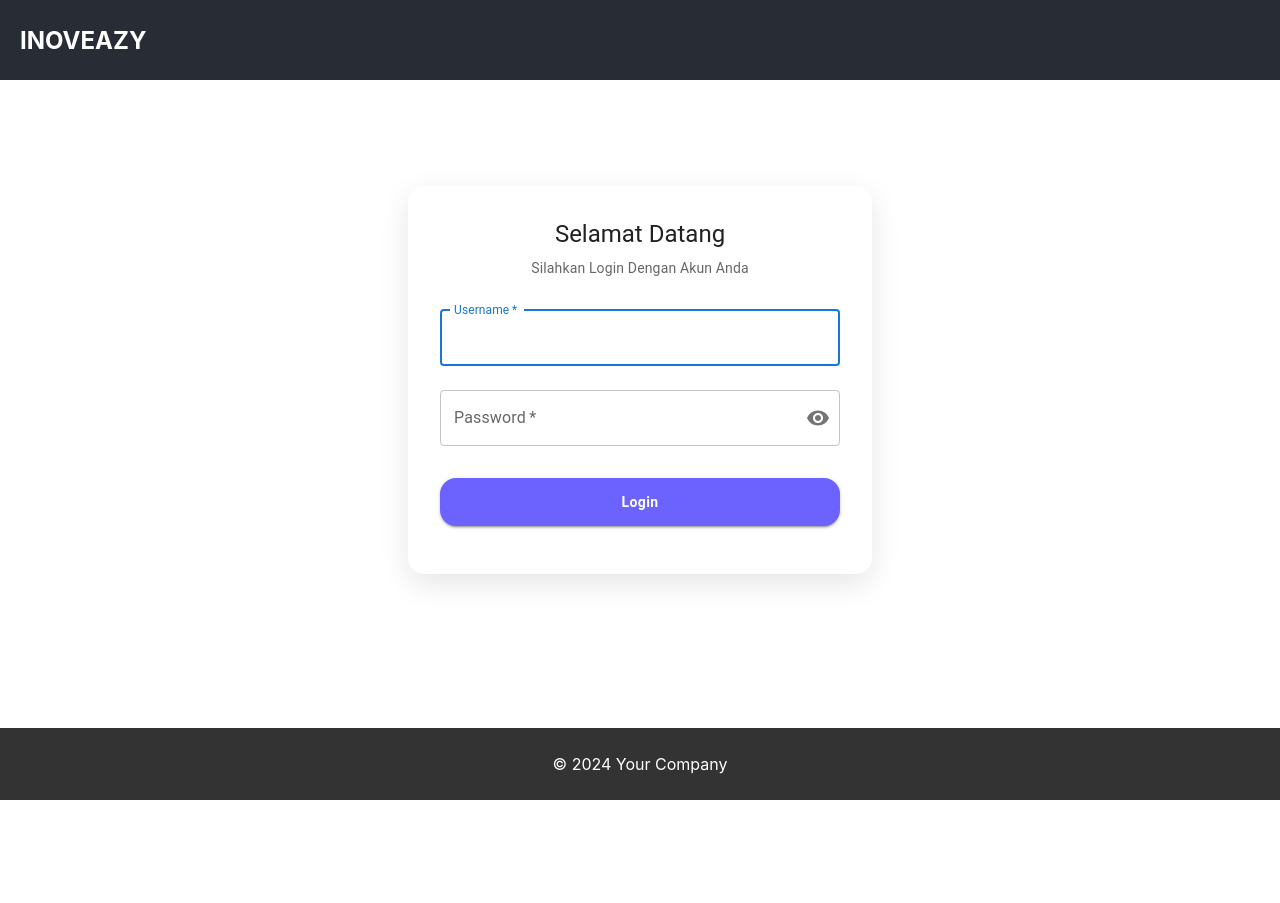
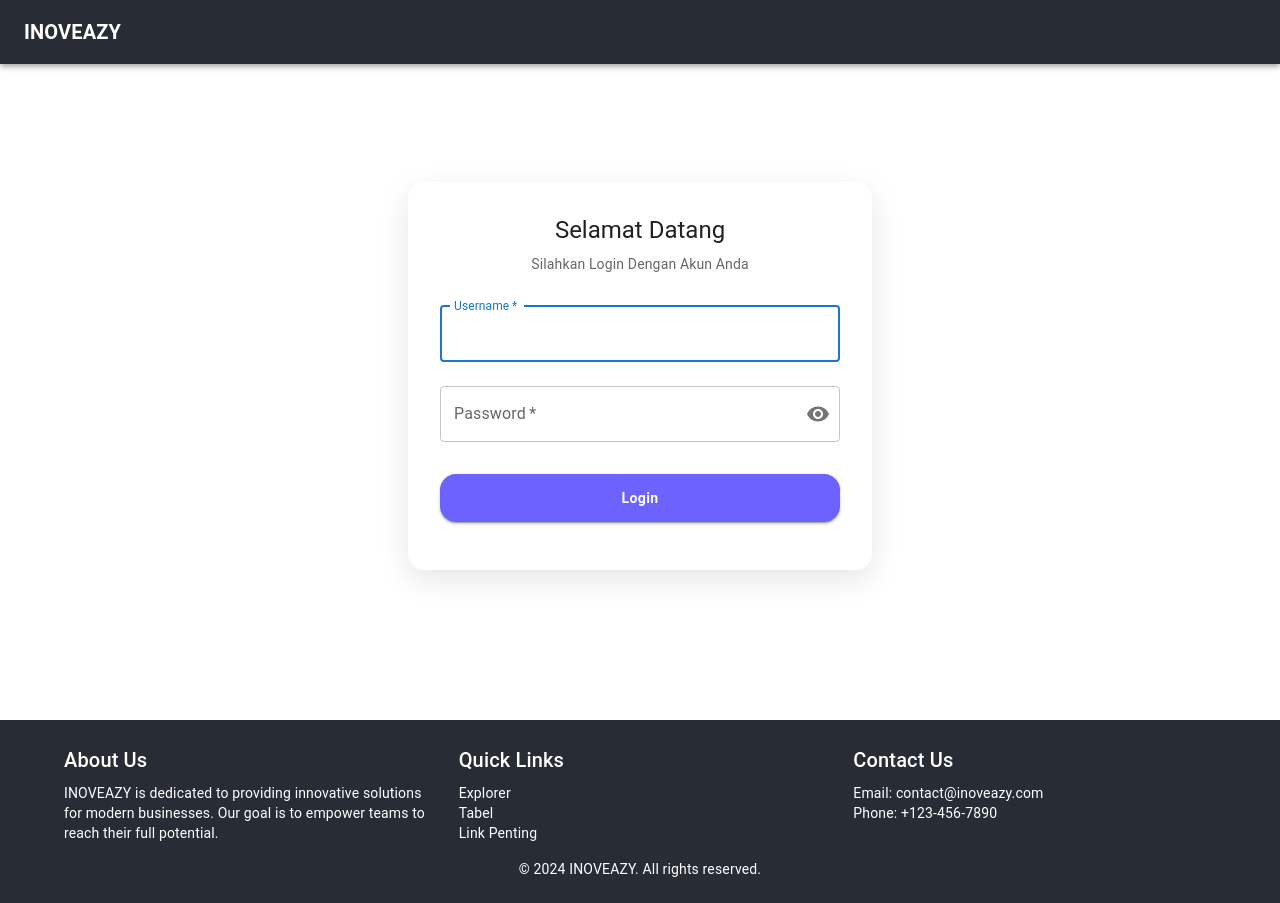
Before and after one commit to asmuam/team_portal, a React (Create React App) app in the folder frontend/: page /login in a window 1280 px wide. Before the commit the page ends 800 px from the top, so only its background shows below. Built offline with nearby package versions, Linux system fonts and the light colour scheme; no server answers.

Commit message:
[Improve] Layout, Desain, Modular Home

```diff
--- a/frontend/src/App.js
+++ b/frontend/src/App.js
@@ -1,15 +1,12 @@
-import "./App.css";
-import TeamHierarchy from "./components/TeamHierarchy.js";
-import DataTable from "./components/DataTable.js";
-import React, { useState, useEffect } from "react";
-import LinkPenting from "./components/LinkPenting.js";
-import Login from "./components/Login.js";
+import React, { useState } from "react";
 import useAuth from "./hooks/use-auth.js";
-import { BrowserRouter as Router, Routes, Route, Navigate, Link } from "react-router-dom";
-import Kegiatan from "./components/Kegiatan";
-import SubKegiatan from "./components/SubKegiatan";
-import Tugas from "./components/Tugas";
-import { useTeams } from './context/TeamsContext'; // Adjust path as needed
+import { BrowserRouter as Router } from "react-router-dom";
+import { useTeams } from './context/TeamsContext';
+import Header from "./components/common/Header";
+import Footer from "./components/common/Footer";
+import AppRouter from "./components/common/AppRoutes";
+import Box from "@mui/material/Box";
+import Container from "@mui/material/Container";
 
 function App() {
   const { teams, setTeams } = useTeams();
@@ -45,46 +42,17 @@ function App() {
   };
 
   return (
-    <Router>
-      <div className="App">
-        <header className="App-header">
-          <h1>INOVEAZY</h1>
-          {isAuthenticated && (
-            <div className="tabs">
-              <Link to="/explorer">
-                <button>Explorer</button>
-              </Link>
-              <Link to="/table">
-                <button>Tabel</button>
-              </Link>
-              <Link to="/links">
-                <button>Link Penting</button>
-              </Link>
-            </div>
-          )}
-          {isAuthenticated && (
-            <button className="logout-button" onClick={handleLogout}>
-              <i className="fas fa-power-off"></i> Log Out
-            </button>
-          )}
-        </header>
-        <main className="App-main">
-          <Routes>
-            <Route path="/" element={<Navigate to={isAuthenticated ? "/explorer" : "/login"} />} />
-            <Route path="/login" element={!isAuthenticated ? <Login onLogin={handleLogin} /> : <Navigate to="/explorer" />} />
-            <Route path="/explorer" element={isAuthenticated ? <TeamHierarchy teams={teams} setTeams={setTeams} /> : <Navigate to="/login" />} />
-            <Route path="/table" element={isAuthenticated ? <DataTable /> : <Navigate to="/login" />} />
-            <Route path="/links" element={isAuthenticated ? <LinkPenting /> : <Navigate to="/login" />} />
-            <Route path="/explorer/kegiatan/:teamId" element={isAuthenticated ? <Kegiatan /> : <Navigate to="/login" />} />
-            <Route path="/explorer/kegiatan/:teamId/subkegiatan/:activityId" element={isAuthenticated ? <SubKegiatan /> : <Navigate to="/login" />} />
-            <Route path="/explorer/kegiatan/:teamId/subkegiatan/:activityId/tugas/:subActivityId" element={isAuthenticated ? <Tugas /> : <Navigate to="/login" />} />
-          </Routes>
-        </main>
-        <footer className="App-footer">
-          <p>&copy; 2024 Your Company</p>
-        </footer>
-      </div>
-    </Router>
+      <Router>
+        <Box display="flex" flexDirection="column" minHeight="100vh">
+          <Header isAuthenticated={isAuthenticated} handleLogout={handleLogout} />
+          <Box component="main" sx={{ flex: 1, py: 4 }}>
+            <Container maxWidth="xl">
+              <AppRouter isAuthenticated={isAuthenticated} teams={teams} setTeams={setTeams} handleLogin={handleLogin} />
+            </Container>
+          </Box>
+          <Footer />
+        </Box>
+      </Router>
   );
 }
 
--- /dev/null
+++ b/frontend/src/components/common/AppRoutes.js
@@ -0,0 +1,27 @@
+import React from "react";
+import { BrowserRouter as Router, Routes, Route, Navigate } from "react-router-dom";
+import Login from "../Login";
+import TeamHierarchy from "../TeamHierarchy";
+import DataTable from "../DataTable";
+import LinkPenting from "../LinkPenting";
+import Kegiatan from "../Kegiatan";
+import SubKegiatan from "../SubKegiatan";
+import Tugas from "../Tugas";
+
+
+function AppRouter({ isAuthenticated, teams, setTeams, handleLogin }) {
+    return (
+            <Routes>
+                <Route path="/" element={<Navigate to={isAuthenticated ? "/explorer" : "/login"} />} />
+                <Route path="/login" element={!isAuthenticated ? <Login onLogin={handleLogin} /> : <Navigate to="/explorer" />} />
+                <Route path="/explorer" element={isAuthenticated ? <TeamHierarchy teams={teams} setTeams={setTeams} /> : <Navigate to="/login" />} />
+                <Route path="/table" element={isAuthenticated ? <DataTable /> : <Navigate to="/login" />} />
+                <Route path="/links" element={isAuthenticated ? <LinkPenting /> : <Navigate to="/login" />} />
+                <Route path="/explorer/kegiatan/:teamId" element={isAuthenticated ? <Kegiatan /> : <Navigate to="/login" />} />
+                <Route path="/explorer/kegiatan/:teamId/subkegiatan/:activityId" element={isAuthenticated ? <SubKegiatan /> : <Navigate to="/login" />} />
+                <Route path="/explorer/kegiatan/:teamId/subkegiatan/:activityId/tugas/:subActivityId" element={isAuthenticated ? <Tugas /> : <Navigate to="/login" />} />
+            </Routes>
+    );
+}
+
+export default AppRouter;
--- /dev/null
+++ b/frontend/src/components/common/Footer.js
@@ -0,0 +1,55 @@
+import React from 'react';
+import { Box, Container, Grid, Typography } from '@mui/material';
+import { Link } from 'react-router-dom';
+
+const Footer = () => {
+    return (
+        <Box component="footer" sx={{ bgcolor: '#282c34', py: 3, mt: 4 }}>
+            <Container maxWidth="lg">
+                <Grid container spacing={4}>
+                    <Grid item xs={12} sm={4}>
+                        <Typography variant="h6" color="white" gutterBottom>
+                            About Us
+                        </Typography>
+                        <Typography variant="body2" color="white">
+                            INOVEAZY is dedicated to providing innovative solutions for modern businesses. Our goal is to empower teams to reach their full potential.
+                        </Typography>
+                    </Grid>
+                    <Grid item xs={12} sm={4}>
+                        <Typography variant="h6" color="white" gutterBottom>
+                            Quick Links
+                        </Typography>
+                        <Typography variant="body2" color="white" component={Link} to="/explorer" sx={{ display: 'block', textDecoration: 'none' }}>
+                            Explorer
+                        </Typography>
+                        <Typography variant="body2" color="white" component={Link} to="/table" sx={{ display: 'block', textDecoration: 'none' }}>
+                            Tabel
+                        </Typography>
+                        <Typography variant="body2" color="white" component={Link} to="/links" sx={{ display: 'block', textDecoration: 'none' }}>
+                            Link Penting
+                        </Typography>
+                    </Grid>
+                    <Grid item xs={12} sm={4}>
+                        <Typography variant="h6" color="white" gutterBottom>
+                            Contact Us
+                        </Typography>
+                        <Typography variant="body2" color="white">
+                            Email: contact@inoveazy.com
+                        </Typography>
+                        <Typography variant="body2" color="white">
+                            Phone: +123-456-7890
+                        </Typography>
+                    </Grid>
+                </Grid>
+                <Box sx={{ textAlign: 'center', pt: 2 }}>
+                    <Typography variant="body2" color="white">
+                        &copy; 2024 INOVEAZY. All rights reserved.
+                    </Typography>
+                </Box>
+            </Container>
+        </Box>
+    );
+};
+
+
+export default Footer;
--- /dev/null
+++ b/frontend/src/components/common/Header.js
@@ -0,0 +1,36 @@
+import React from 'react';
+import { AppBar, Container, Toolbar, Typography, Button, IconButton, Box } from '@mui/material';
+import { PowerSettingsNew as PowerSettingsNewIcon, Home as HomeIcon } from '@mui/icons-material';
+import { Link } from 'react-router-dom';
+
+const Header = ({ isAuthenticated, handleLogout }) => {
+    return (
+        <AppBar position="static" sx={{ backgroundColor: '#282c34' }}>
+            <Container maxWidth="xl">
+                <Toolbar disableGutters sx={{ justifyContent: 'space-between' }}>
+                    <Typography variant="h6" component="div" sx={{ fontWeight: 'bold' }}>
+                        INOVEAZY
+                    </Typography>
+                    {isAuthenticated && (
+                        <Box sx={{ display: 'flex', alignItems: 'center', gap: 2 }}>
+                            <Button color="inherit" startIcon={<HomeIcon />} component={Link} to="/explorer">
+                                Explorer
+                            </Button>
+                            <Button color="inherit" component={Link} to="/table">
+                                Tabel
+                            </Button>
+                            <Button color="inherit" component={Link} to="/links">
+                                Link Penting
+                            </Button>
+                            <IconButton color="inherit" onClick={handleLogout}>
+                                <PowerSettingsNewIcon />
+                            </IconButton>
+                        </Box>
+                    )}
+                </Toolbar>
+            </Container>
+        </AppBar>
+    );
+};
+
+export default Header;
```
